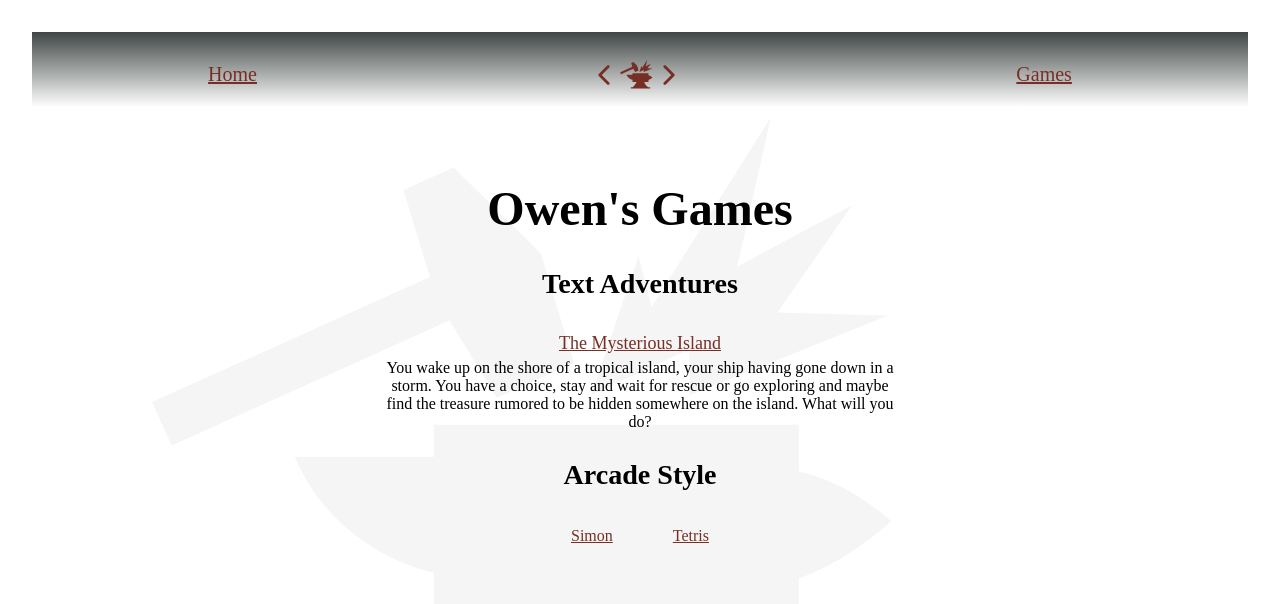
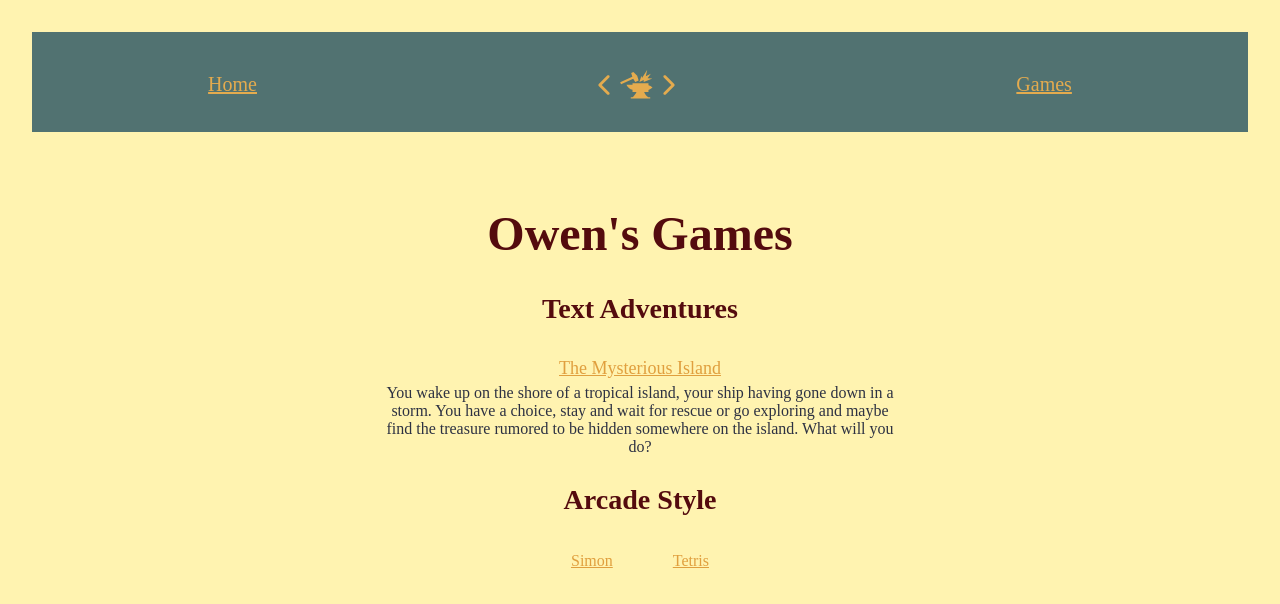
Before and after one commit to owentashlin/games, a React (Create React App) app: page /games in a window 1280 px wide. Shown: the top 604 px of the page. Built offline with nearby package versions, Linux system fonts and the light colour scheme; a web font is replaced by a local one.

Commit message:
style refresh

```diff
--- a/package.json
+++ b/package.json
@@ -37,5 +37,8 @@
       "last 1 firefox version",
       "last 1 safari version"
     ]
+  },
+  "devDependencies": {
+    "typescript": "^5.0.2"
   }
 }
--- a/src/App.css
+++ b/src/App.css
@@ -4,6 +4,10 @@
   /* font-family: 'Mynerve', cursive; */
   font-family: 'Macondo', cursive;
   font-size: 1.5rem;
+}
+
+h1, h3 {
+  color: #540b0e;
 }
 
 .home-image {
@@ -17,6 +21,7 @@
 .home-text {
   width: 60%;
   margin: auto;
+  color: #540b0e;
 }
 
 @media (max-width:700px) {
@@ -24,3 +29,23 @@
     display: none;
   }
 }
+
+body {
+  margin: 0;
+  font-family: -apple-system, BlinkMacSystemFont, 'Segoe UI', 'Roboto', 'Oxygen',
+    'Ubuntu', 'Cantarell', 'Fira Sans', 'Droid Sans', 'Helvetica Neue',
+    sans-serif;
+  -webkit-font-smoothing: antialiased;
+  -moz-osx-font-smoothing: grayscale;
+  background: #fff3b0;
+  background-size: cover;
+}
+
+p {
+  color: #540b0e;
+}
+
+code {
+  font-family: source-code-pro, Menlo, Monaco, Consolas, 'Courier New',
+    monospace;
+}
--- a/src/Components/NavBar/NavBar.css
+++ b/src/Components/NavBar/NavBar.css
@@ -3,13 +3,13 @@
   }
 
   nav {
-    height: 75px;
+    height: 100px;
     width: 100%;
-    position: relative;
-    background: rgba(255, 255, 255, 1.0);
-    background: -webkit-linear-gradient(bottom, rgba(255, 255, 255, 1.0), #404645);
-    background: -moz-linear-gradient(bottom, rgba(255, 255, 255, 1.0), #404645);
-    background: linear-gradient(to top, rgba(255, 255, 255, 1.0), #404645);
+    position: sticky;
+    top: 0;
+    opacity: 85%;
+    overflow: hidden;
+    background-color: #335c67;
   }
 
   .nav-list {
@@ -23,9 +23,8 @@
 
   .nav-link {
     display: inline-block;
-    color: #772E25;
+    color: #e09f3e;
     font-size: 20px;
-    /* font-family: 'Mynerve', cursive; */
     font-family: 'Macondo', cursive;
   }
 
@@ -35,11 +34,11 @@
     font-size: 16px;
     margin-right: 25px;
     margin-left: 25px;
-    color: #772E25;
+    color: #e09f3e;
   }
 
   a:hover {
-    color: #C44536;
+    color: #540b0e;
     font-weight: bold;
   }
 
@@ -60,6 +59,6 @@
       font-size: 24px;
       margin: 0;
       text-align: center;
-      color: #611a1a;
+      color: #70a288;
     }
   }
--- a/src/Pages/Games/Games.css
+++ b/src/Pages/Games/Games.css
@@ -12,17 +12,17 @@
     padding: 5px 10px;
     border: 1px dotted grey;
     border-radius: 24px;
-    background-color: rgb(198, 217, 223);
+    background-color: #e09f3e;
     font-style: italic;
     /* font-family: 'Mynerve', cursive; */
     font-family: 'Macondo', cursive;
-    color: black;
+    color: #540b0e;
     font-size: 14px;
     font-weight: bold;
 }
 
 .link {
-    color: black;
+    color: #540b0e;
 }
 
 .games-image {
@@ -33,10 +33,12 @@
 
 .game-link {
     font-size: 18px;
+    color: #e09f3e;
 }
 
 .game-blurb{
     font-size: 16px;
     width: 50%;
     margin: auto;
+    color: #2d3142;
 }
--- a/src/Pages/Games/Games.jsx
+++ b/src/Pages/Games/Games.jsx
@@ -1,5 +1,4 @@
 import {Link} from 'react-router-dom'
-import {GiAnvilImpact} from 'react-icons/gi'
 
 import './Games.css'
 function Games() {
@@ -7,7 +6,6 @@ function Games() {
         <>
         <div className='games'>
         <h1>Owen's Games</h1>
-        <div className='home-image'><GiAnvilImpact size='50rem' color='#f5f5f5'/></div>
         <h3><strong>Text Adventures</strong></h3>
         <Link className='game-link' to='/games/island'>The Mysterious Island</Link>
         <p className='game-blurb'>You wake up on the shore of a tropical island, your ship having gone down in a storm. You have a choice, stay and wait for rescue or go exploring and maybe find the treasure rumored to be hidden somewhere on the island. What will you do?</p>
--- a/src/Pages/Home.jsx
+++ b/src/Pages/Home.jsx
@@ -1,12 +1,14 @@
-import {GiAnvilImpact} from 'react-icons/gi'
 
 function Home() {
     return(
-        <div>
+        <div className='home-view' >
             <h1>Welcome to Owen's Workshop!</h1>
             <p className='home-text'>Here you will find a fun group of silly little games that took up way to much brain space while they were being crafted. Hope you like them!
-            <div className='home-image'><GiAnvilImpact size='50rem' color='#f5f5f5'/></div>
             </p>
+            <br></br>
+            <img src='https://avataaars.io/?avatarStyle=Transparent&topType=ShortHairShortCurly&accessoriesType=Prescription02&hairColor=BrownDark&facialHairType=BeardLight&facialHairColor=BrownDark&clotheType=BlazerSweater&eyeType=Default&eyebrowType=Default&mouthType=Default&skinColor=Light'
+            alt='avatar'/>
+            <hr></hr>
         </div>
     )
 }
--- a/src/index.css
+++ /dev/null
@@ -1,13 +0,0 @@
-body {
-  margin: 0;
-  font-family: -apple-system, BlinkMacSystemFont, 'Segoe UI', 'Roboto', 'Oxygen',
-    'Ubuntu', 'Cantarell', 'Fira Sans', 'Droid Sans', 'Helvetica Neue',
-    sans-serif;
-  -webkit-font-smoothing: antialiased;
-  -moz-osx-font-smoothing: grayscale;
-}
-
-code {
-  font-family: source-code-pro, Menlo, Monaco, Consolas, 'Courier New',
-    monospace;
-}
--- a/src/index.js
+++ b/src/index.js
@@ -1,7 +1,6 @@
 import React from 'react';
 import ReactDOM from 'react-dom/client';
 import { BrowserRouter as Router } from 'react-router-dom';
-import './index.css';
 import App from './App';
 
 const root = ReactDOM.createRoot(document.getElementById('root'));
```
Also changed, not shown: src/Pages/Games/AdventureGames/images/avataaars.png (added), 1 other file (tests, documents, lock files or other folders).
